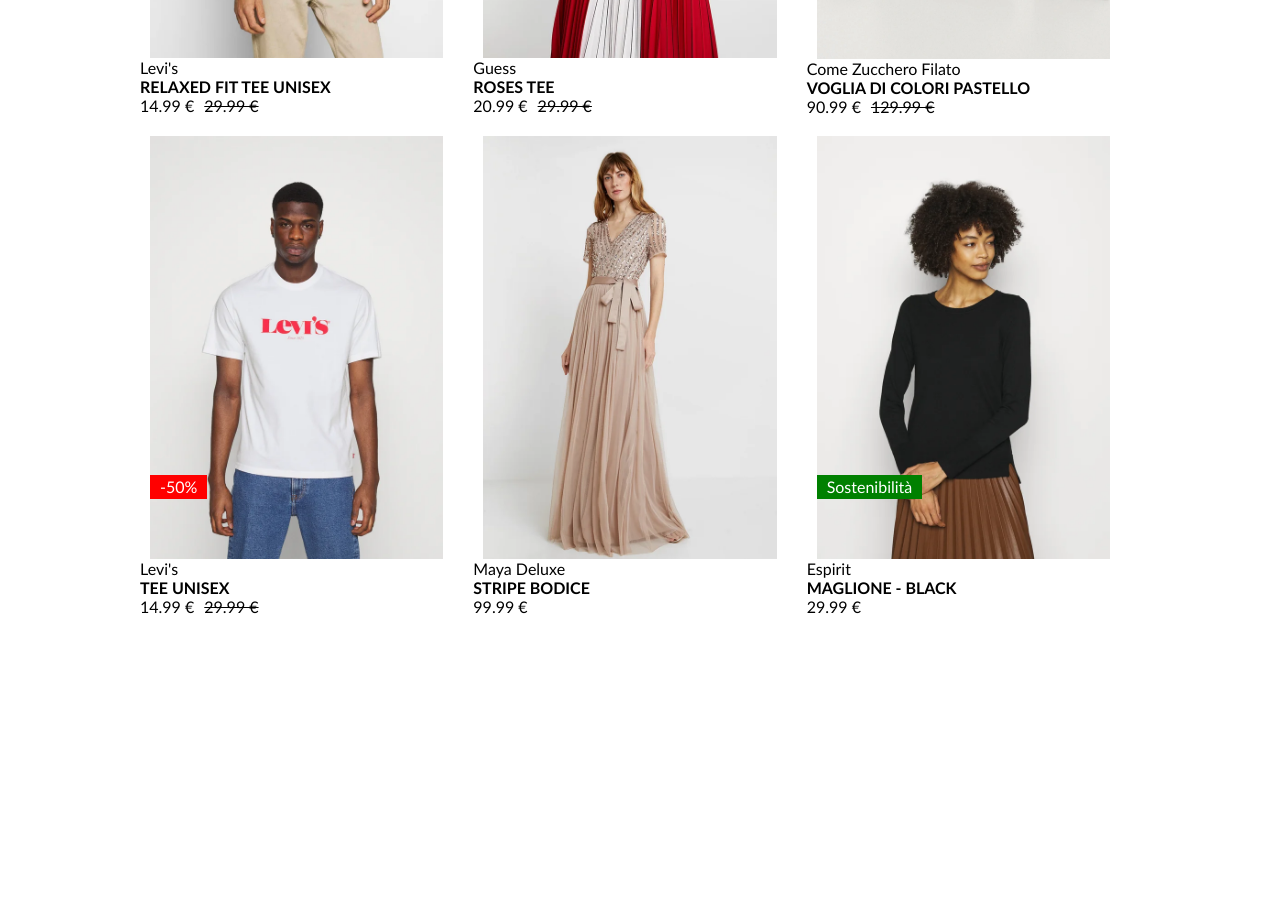
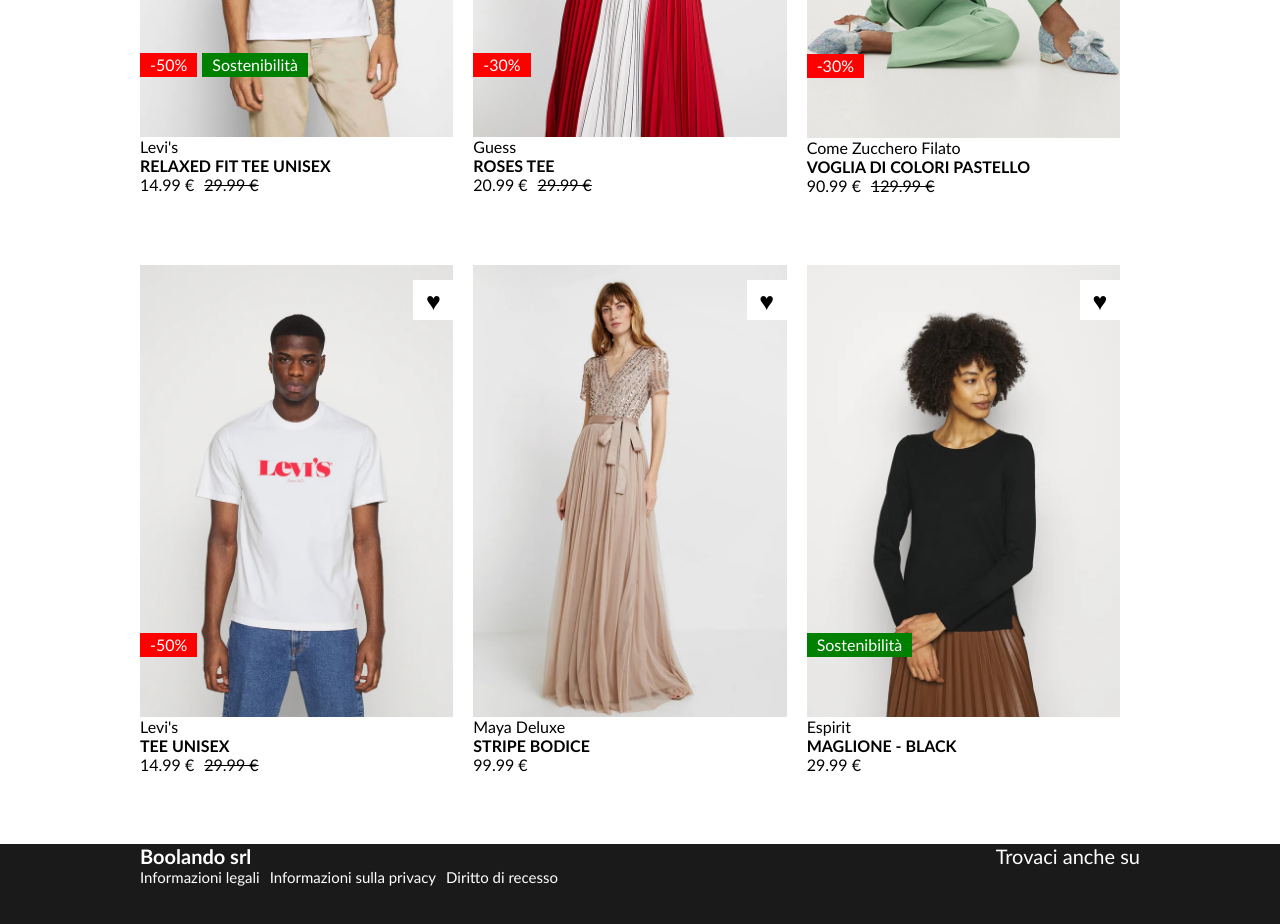
Before and after one commit to Limson91/vite-boolando, a Vue app in the folder vite-boolando/: page / in a window 1280 px wide. Shown: the part 440-1364 px from the top of the page. Before the commit the page ends 1076 px from the top, so only its background shows below. Built offline with nearby package versions, Linux system fonts and the light colour scheme.

Commit message:
add footer structure and style

```diff
--- a/vite-boolando/src/App.vue
+++ b/vite-boolando/src/App.vue
@@ -1,13 +1,13 @@
 <script>
 import PageHeader from './components/PageHeader.vue';
 import PageContent from './components/PageContent.vue';
-// import PageFooter from './components/PageFooter.vue';
+import PageFooter from './components/PageFooter.vue';
 
 export default {
   components: {
     PageHeader,
     PageContent,
-    // PageFooter
+    PageFooter
   }
 }
 </script>
@@ -15,7 +15,7 @@
 <template>
   <PageHeader />
   <PageContent />
-  <!-- <PageFooter /> -->
+  <PageFooter />
 </template>
 
 <style lang="scss">
--- a/vite-boolando/src/components/PageContent.vue
+++ b/vite-boolando/src/components/PageContent.vue
@@ -85,6 +85,8 @@
                             <div class="discount" v-show="card.discount != ''">-{{ card.discount }}%</div>
                             <div class="tag" v-show="card.tag != ''">{{ card.tag }}</div>
                         </div>
+
+                        <div class="heart">&hearts;</div>
                     </figure>
 
                     <div class="brand">{{ card.brand }}</div>
@@ -105,6 +107,32 @@
 
 .container {
     font-family: 'Gill Sans', 'Gill Sans MT', Calibri, 'Trebuchet MS', sans-serif;
+}
+
+.row {
+    padding: 50px 0;
+    row-gap: 50px;
+}
+
+.heart {
+    position: absolute;
+    right: 0;
+    top: 15px;
+    background-color: white;
+    aspect-ratio: 1;
+    height: 40px;
+    display: flex;
+    justify-content: center;
+    align-items: center;
+    font-size: 25px;
+
+    &:hover {
+        color: red;
+    }
+}
+
+.heart-red {
+    color: red;
 }
 
 .card {
@@ -130,15 +158,16 @@
 
         * {
             line-height: 24px;
-            padding: 0 10px;
         }
 
         .discount {
             background-color: $discount-color;
+            padding: 0 10px;
         }
 
         .tag {
             background-color: $tag-color;
+            padding: 0 10px;
         }
     }
 
@@ -159,6 +188,7 @@
 
     .discounted-price {
         color: red;
+        padding: 10px;
     }
 
     .price {
--- a/vite-boolando/src/components/PageFooter.vue
+++ b/vite-boolando/src/components/PageFooter.vue
@@ -0,0 +1,89 @@
+<script>
+export default {
+    data() {
+        return {
+            company: 'Boolando srl',
+            links: ['Informazioni legali', 'Informazioni sulla privacy', 'Diritto di recesso'],
+            findUs: 'Trovaci anche su',
+            social: ['Twitter', 'Facebook', 'Instagram', 'Pinterest', 'Youtube']
+        }
+    }
+}
+</script>
+
+<template>
+    <div class="footer-content">
+        <div class="container">
+            <div class="row justify-beetween">
+                <div class="info-container">
+                    <div class="company">{{ company }}</div>
+                    <ul class="info-links">
+                        <li v-for="info in links">
+                            <a href="#">{{ info }}</a>
+                        </li>
+                    </ul>
+                </div>
+
+                <div class="social-container">
+                    <div class="find-us">{{ findUs }}</div>
+                    <ul class="social-links">
+                        <li v-for="social in socials">
+                            <a href="#">{{ social }}</a>
+                        </li>
+                    </ul>
+                </div>
+            </div>
+        </div>
+    </div>
+</template>
+
+<style scoped lang="scss">
+@use '../style/partials/variables' as *;
+
+
+
+.footer-content {
+    height: 80px;
+    background-color: $footer-color;
+    color: white;
+    font-family: 'Gill Sans', 'Gill Sans MT', Calibri, 'Trebuchet MS', sans-serif;
+    font-size: 15px;
+
+    .info-container {
+        display: flex;
+        flex-direction: column;
+    }
+
+    .company {
+        font-size: 20px;
+        font-weight: 600;
+    }
+
+    .info-links {
+        display: flex;
+        gap: 10px;
+
+        a {
+            color: white;
+        }
+    }
+}
+
+.social-container {
+    display: flex;
+    flex-direction: column;
+
+    .find-us {
+        font-size: 20px;
+    }
+
+    .social-links {
+        display: flex;
+        gap: 15px;
+    }
+
+    a {
+        color: white;
+    }
+}
+</style>
--- a/vite-boolando/src/style/general.scss
+++ b/vite-boolando/src/style/general.scss
@@ -50,3 +50,7 @@
         margin-right: -10px;
     }
 }
+
+.justify-beetween {
+    justify-content: space-between;
+}
--- a/vite-boolando/src/style/partials/_variables.scss
+++ b/vite-boolando/src/style/partials/_variables.scss
@@ -1,3 +1,4 @@
 $header-color: #ff6900;
 $discount-color: #ff0000;
 $tag-color: #008000;
+$footer-color: #1a1a1a;
```
